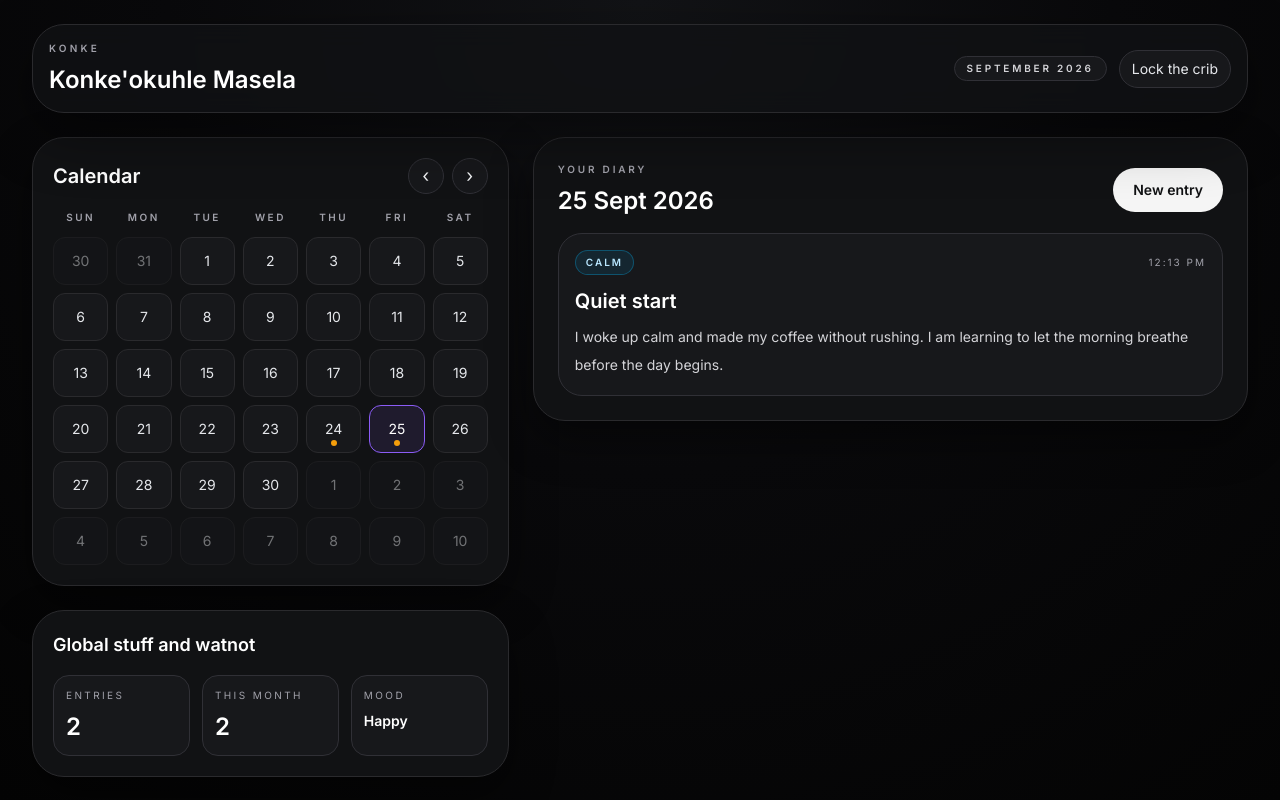
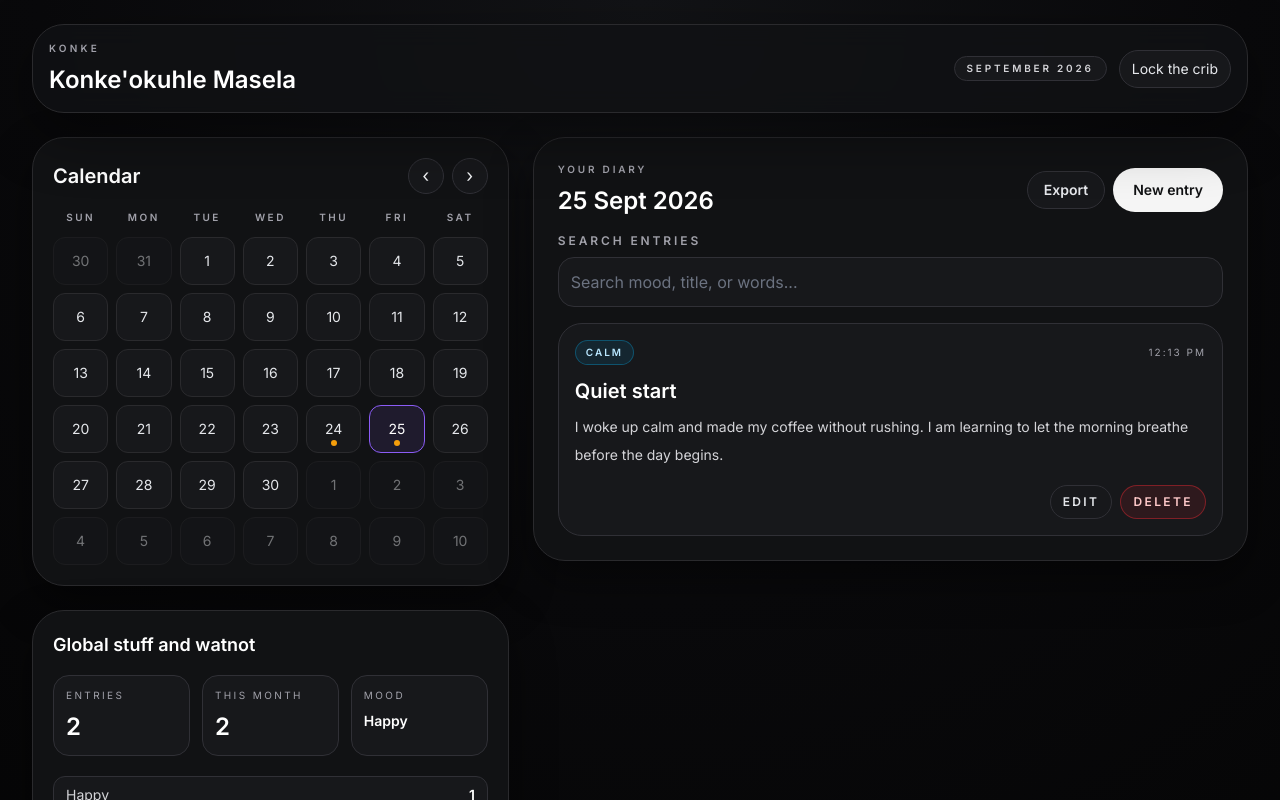
Before and after one commit to konkemasela/diarykonke, a React (Vite) app in the folder webgen-premium-landing-page/: page /diary/home in a window 1280 px wide. Shown: the top 800 px of the page. Built offline with nearby package versions, Linux system fonts and the light colour scheme.

Commit message:
added features

```diff
--- a/webgen-premium-landing-page/src/App.tsx
+++ b/webgen-premium-landing-page/src/App.tsx
@@ -9,6 +9,18 @@ const STORAGE_KEY = "global_saving_diary_entries";
 
 const goTo = (path: string) => {
   window.location.assign(path);
+};
+
+const exportEntries = (entries: DiaryEntry[]) => {
+  const blob = new Blob([JSON.stringify(entries, null, 2)], {
+    type: "application/json",
+  });
+  const url = URL.createObjectURL(blob);
+  const link = document.createElement("a");
+  link.href = url;
+  link.download = "konke-diary-export.json";
+  link.click();
+  URL.revokeObjectURL(url);
 };
 
 export default function App() {
@@ -38,12 +50,24 @@ export default function App() {
   }, [entries]);
 
   const handleSaveEntry = (entry: DiaryEntry) => {
-    setEntries((current) => [entry, ...current]);
+    setEntries((current) => {
+      const existingIndex = current.findIndex((item) => item.id === entry.id);
+      if (existingIndex >= 0) {
+        return current.map((item) => (item.id === entry.id ? entry : item));
+      }
+      return [entry, ...current];
+    });
     setSelectedDate(entry.date);
     goTo("/diary/home");
   };
 
+  const handleDeleteEntry = (entryId: string) => {
+    setEntries((current) => current.filter((item) => item.id !== entryId));
+  };
+
   const pathname = window.location.pathname;
+  const editId = new URLSearchParams(window.location.search).get("edit") ?? undefined;
+  const editingEntry = entries.find((entry) => entry.id === editId);
 
   if (pathname === "/auth") {
     return <AuthPage goTo={goTo} />;
@@ -53,6 +77,7 @@ export default function App() {
     return (
       <NewEntryPage
         initialDate={selectedDate}
+        existingEntry={editingEntry}
         onSave={handleSaveEntry}
         goTo={goTo}
       />
@@ -68,6 +93,9 @@ export default function App() {
         calendarMonth={calendarMonth}
         setCalendarMonth={setCalendarMonth}
         goTo={goTo}
+        onDeleteEntry={handleDeleteEntry}
+        onEditEntry={(entry) => goTo(`/diary/new-entry?edit=${entry.id}`)}
+        onExport={() => exportEntries(entries)}
       />
     );
   }
--- a/webgen-premium-landing-page/src/pages/DiaryHomePage.tsx
+++ b/webgen-premium-landing-page/src/pages/DiaryHomePage.tsx
@@ -1,3 +1,4 @@
+import { useMemo, useState } from "react";
 import { buildCalendarDays, dateKey, formatDisplayDate, moodPalette, monthName, moodOptions, type DiaryEntry } from "../diary";
 
 export function DiaryHomePage({
@@ -7,6 +8,9 @@ export function DiaryHomePage({
   calendarMonth,
   setCalendarMonth,
   goTo,
+  onDeleteEntry,
+  onEditEntry,
+  onExport,
 }: {
   entries: DiaryEntry[];
   selectedDate: string;
@@ -14,10 +18,27 @@ export function DiaryHomePage({
   calendarMonth: Date;
   setCalendarMonth: (date: Date) => void;
   goTo: (path: string) => void;
+  onDeleteEntry: (entryId: string) => void;
+  onEditEntry: (entry: DiaryEntry) => void;
+  onExport: () => void;
 }) {
-  const selectedEntries = [...entries]
+  const [searchQuery, setSearchQuery] = useState("");
+
+  const filteredEntries = useMemo(() => {
+    const base = [...entries]
       .filter((entry) => entry.date === selectedDate)
       .sort((a, b) => b.createdAt.localeCompare(a.createdAt));
+
+    if (!searchQuery.trim()) {
+      return base;
+    }
+
+    const query = searchQuery.trim().toLowerCase();
+    return base.filter((entry) => {
+      const text = `${entry.title} ${entry.text} ${entry.mood}`.toLowerCase();
+      return text.includes(query);
+    });
+  }, [entries, searchQuery, selectedDate]);
 
   const entryMap = new Map<string, DiaryEntry[]>();
   entries.forEach((entry) => {
@@ -140,6 +161,18 @@ export function DiaryHomePage({
                   <p className="mt-2 text-sm font-semibold text-white">{stats.dominantMood}</p>
                 </div>
               </div>
+
+              <div className="mt-5 space-y-2">
+                {moodOptions.map((mood) => {
+                  const count = entries.filter((entry) => entry.mood === mood).length;
+                  return (
+                    <div key={mood} className="flex items-center justify-between rounded-xl border border-[#303036] bg-[#17181b] px-3 py-2 text-sm text-[#d4d4d8]">
+                      <span>{mood}</span>
+                      <span className="font-semibold text-white">{count}</span>
+                    </div>
+                  );
+                })}
+              </div>
             </div>
           </section>
 
@@ -151,6 +184,14 @@ export function DiaryHomePage({
                   <h2 className="mt-2 text-2xl font-semibold text-white">{formatDisplayDate(selectedDate)}</h2>
                 </div>
 
+                <div className="flex items-center gap-2">
+                  <button
+                    type="button"
+                    onClick={onExport}
+                    className="rounded-full border border-[#303036] bg-[#17181b] px-4 py-2 text-sm font-semibold text-[#e5e7eb]"
+                  >
+                    Export
+                  </button>
                   <button
                     type="button"
                     onClick={() => goTo("/diary/new-entry")}
@@ -159,14 +200,26 @@ export function DiaryHomePage({
                     New entry
                   </button>
                 </div>
+              </div>
+
+              <label className="mb-4 block">
+                <span className="mb-2 block text-xs font-semibold uppercase tracking-[0.24em] text-[#a1a1aa]">Search entries</span>
+                <input
+                  type="text"
+                  value={searchQuery}
+                  onChange={(event) => setSearchQuery(event.target.value)}
+                  placeholder="Search mood, title, or words..."
+                  className="w-full rounded-2xl border border-[#303036] bg-[#17181b] px-3 py-3 text-white outline-none placeholder:text-[#6b7280] focus:border-[#8b5cf6]"
+                />
+              </label>
 
               <div className="space-y-4">
-                {selectedEntries.length === 0 ? (
+                {filteredEntries.length === 0 ? (
                   <div className="rounded-[1.5rem] border border-dashed border-[#303036] bg-[#17181b] p-5 text-sm text-[#d4d4d8]">
-                    No entries yet for this day.
+                    No entries match this vibe today.
                   </div>
                 ) : (
-                  selectedEntries.map((entry) => (
+                  filteredEntries.map((entry) => (
                     <article key={entry.id} className="rounded-[1.5rem] border border-[#303036] bg-[#17181b] p-4">
                       <div className="mb-3 flex items-center justify-between gap-2">
                         <span className={`rounded-full border px-2.5 py-1 text-[10px] font-semibold uppercase tracking-[0.2em] ${moodPalette[entry.mood]}`}>
@@ -183,6 +236,23 @@ export function DiaryHomePage({
                       {entry.image ? (
                         <img src={entry.image} alt={entry.title} className="mt-4 h-52 w-full rounded-[1.2rem] object-cover" />
                       ) : null}
+
+                      <div className="mt-4 flex justify-end gap-2">
+                        <button
+                          type="button"
+                          onClick={() => onEditEntry(entry)}
+                          className="rounded-full border border-[#303036] bg-[#17181b] px-3 py-2 text-xs font-semibold uppercase tracking-[0.2em] text-[#e5e7eb]"
+                        >
+                          Edit
+                        </button>
+                        <button
+                          type="button"
+                          onClick={() => onDeleteEntry(entry.id)}
+                          className="rounded-full border border-red-500/40 bg-red-500/10 px-3 py-2 text-xs font-semibold uppercase tracking-[0.2em] text-red-200"
+                        >
+                          Delete
+                        </button>
+                      </div>
                     </article>
                   ))
                 )}
--- a/webgen-premium-landing-page/src/pages/NewEntryPage.tsx
+++ b/webgen-premium-landing-page/src/pages/NewEntryPage.tsx
@@ -1,22 +1,45 @@
-import { useState } from "react";
+import { useEffect, useState } from "react";
 import { moodOptions, type DiaryEntry, type Mood } from "../diary";
 
 export function NewEntryPage({
   initialDate,
+  existingEntry,
   onSave,
   goTo,
 }: {
   initialDate: string;
+  existingEntry?: DiaryEntry;
   onSave: (entry: DiaryEntry) => void;
   goTo: (path: string) => void;
 }) {
   const [form, setForm] = useState({
-    date: initialDate,
-    title: "",
-    text: "",
-    mood: "Happy" as Mood,
-    image: "",
+    date: existingEntry?.date ?? initialDate,
+    title: existingEntry?.title ?? "",
+    text: existingEntry?.text ?? "",
+    mood: (existingEntry?.mood ?? "Happy") as Mood,
+    image: existingEntry?.image ?? "",
   });
+
+  useEffect(() => {
+    if (existingEntry) {
+      setForm({
+        date: existingEntry.date,
+        title: existingEntry.title,
+        text: existingEntry.text,
+        mood: existingEntry.mood,
+        image: existingEntry.image ?? "",
+      });
+      return;
+    }
+
+    setForm({
+      date: initialDate,
+      title: "",
+      text: "",
+      mood: "Happy",
+      image: "",
+    });
+  }, [existingEntry, initialDate]);
 
   const handleSubmit = (event: React.FormEvent) => {
     event.preventDefault();
@@ -28,13 +51,13 @@ export function NewEntryPage({
     }
 
     onSave({
-      id: crypto.randomUUID(),
+      id: existingEntry?.id ?? crypto.randomUUID(),
       date: form.date,
       title: trimmedTitle,
       text: trimmedText,
       mood: form.mood,
       image: form.image || undefined,
-      createdAt: new Date().toISOString(),
+      createdAt: existingEntry?.createdAt ?? new Date().toISOString(),
     });
 
     goTo("/diary/home");
@@ -56,8 +79,8 @@ export function NewEntryPage({
       <div className="mx-auto max-w-3xl rounded-[2rem] border border-[#2a2a2d] bg-[#111214] p-6 shadow-[0_18px_45px_rgba(0,0,0,0.45)] sm:p-8">
         <div className="mb-6 flex items-center justify-between">
           <div>
-            <p className="text-[10px] font-semibold uppercase tracking-[0.28em] text-[#a1a1aa]">New entry</p>
-            <h1 className="mt-2 text-3xl font-semibold text-white">Write today</h1>
+            <p className="text-[10px] font-semibold uppercase tracking-[0.28em] text-[#a1a1aa]">{existingEntry ? "Edit entry" : "New entry"}</p>
+            <h1 className="mt-2 text-3xl font-semibold text-white">{existingEntry ? "Fix this one" : "Write today"}</h1>
           </div>
 
           <button
@@ -124,7 +147,7 @@ export function NewEntryPage({
             </label>
 
             <button type="submit" className="rounded-full bg-[#f5f5f5] px-5 py-3 text-sm font-semibold text-[#111214] transition hover:bg-white">
-              Save entry
+              {existingEntry ? "Update entry" : "Save entry"}
             </button>
           </div>
 
```
Lines whose indentation alone changed are shown as unchanged.
